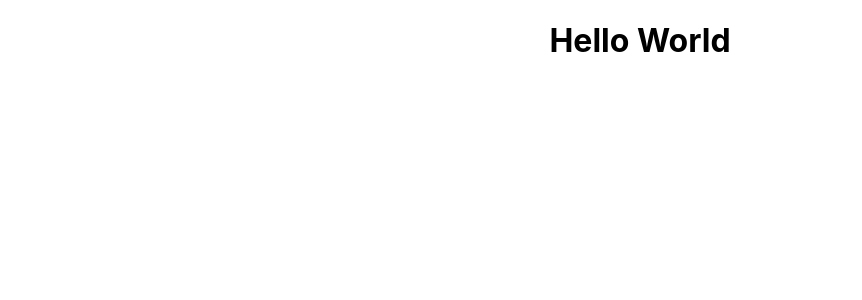
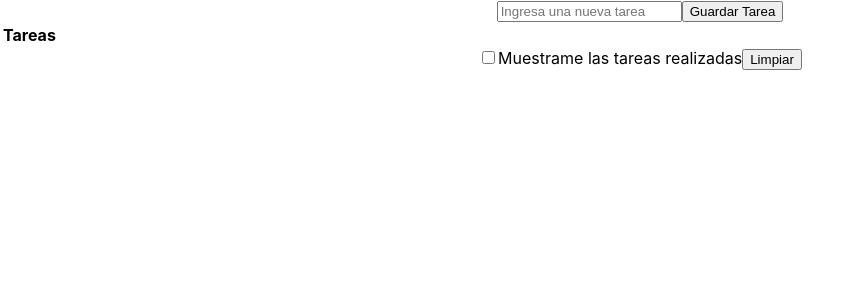
Before and after one commit to ja54312/APP_NOTES, a React (Create React App) app: page / in a window 1280 px wide. Shown: the top 300 px of the page, without its empty margins (0-862 px from the left). Built offline with nearby package versions, Linux system fonts and the light colour scheme.

Commit message:
logica inicial conlcuida

```diff
--- a/src/App.js
+++ b/src/App.js
@@ -1,9 +1,47 @@
-import './App.css';
+import { useState ,useEffect } from "react";
+import "./App.css";
+import TaskCreator from "./components/taskCreator";
+import TaskTable from "./components/taskTable";
+import VisibilityControl from "./components/VisibilityControl";
 
 function App() {
+  const [taskItems, setTaskItems] = useState([]);
+  const[showCompleted,setShowCompleted] = useState(false)
+
+  const createNewTask = (taskName) => {
+    if (!taskItems.find((task) => task.name === taskName)) {
+      setTaskItems([...taskItems, { name: taskName, done: false }]);
+    }
+  };
+
+  const toogleTask = task => {
+    setTaskItems(
+      taskItems.map(t => (t.name === task.name)?{...t,done:!t.done}:t)
+    )
+  }
+
+  const cleanTask = () => {
+    setTaskItems(taskItems.filter(task => !task.done))
+    setShowCompleted(false)
+  }
+
+  useEffect(()=>{
+    let data = localStorage.getItem('tasks')
+    if(data){
+      setTaskItems(JSON.parse(data))
+    }
+  },[])
+
+  useEffect(()=>{
+    localStorage.setItem('tasks',JSON.stringify(taskItems))
+  },[taskItems])
+
   return (
     <div className="App">
-      <h1>Hello World</h1>
+      <TaskCreator createNewTask={createNewTask} />
+      <TaskTable tasks={taskItems} toogleTask={toogleTask}/>
+       <VisibilityControl setShowCompleted={(checked) => setShowCompleted(checked)} cleanTask={cleanTask} isChecked={showCompleted}/>
+      {showCompleted && <TaskTable tasks={taskItems} toogleTask={toogleTask} showCompleted={showCompleted}/>}
     </div>
   );
 }
--- /dev/null
+++ b/src/components/VisibilityControl.js
@@ -0,0 +1,16 @@
+const VisibilityControl = ({setShowCompleted,cleanTask,isChecked}) => {
+
+    const handleDelete = () =>{
+        if(window.confirm('estas seguro?')){
+            cleanTask()
+        }
+    }
+    return(
+      <div>
+        <input type='checkbox' checked={isChecked} onChange={e=>setShowCompleted(e.target.checked)}/>{""}<label>Muestrame las tareas realizadas</label>
+        <button onClick={handleDelete}>Limpiar</button>
+      </div>
+    )
+}
+
+export default VisibilityControl
--- /dev/null
+++ b/src/components/taskCreator.js
@@ -0,0 +1,28 @@
+import { useState } from "react";
+
+const TaskCreator = ({ createNewTask }) => {
+  const [newTaskName, setNewTaskName] = useState("");
+
+  const handleSubmit = (e) => {
+    //para evitar el refrescar la pagina
+    e.preventDefault();
+    createNewTask(newTaskName);
+    //localStorage.setItem("task", newTaskName);
+    setNewTaskName("");
+  };
+
+  return (
+    <form onSubmit={handleSubmit}>
+      <input
+        type="text"
+        placeholder="Ingresa una nueva tarea"
+        value={newTaskName}
+        onChange={(e) => setNewTaskName(e.target.value)}
+      />
+
+      <button>Guardar Tarea</button>
+    </form>
+  );
+};
+
+export default TaskCreator;
--- /dev/null
+++ b/src/components/taskRow.js
@@ -0,0 +1,16 @@
+const TaskRow = ({task,toogleTask}) => {
+    return(
+        <tr>
+            <td>
+            {task.name}
+            <input
+                type='checkbox'
+                checked={task.done}
+                onChange={()=> toogleTask(task)}
+            />
+            </td>
+        </tr>
+    )
+}
+
+export default TaskRow
--- /dev/null
+++ b/src/components/taskTable.js
@@ -0,0 +1,33 @@
+import TaskRow from "./taskRow"
+
+const TaskTable = ({tasks,toogleTask,showCompleted = false}) => {
+
+    const taskTableRows = (doneValue) =>{
+
+
+        return(
+            tasks
+            .filter(task => task.done === doneValue)
+            .map((task) => (
+                <TaskRow task={task} key={task.name} toogleTask={toogleTask}/>
+            ))
+        )
+    }
+
+    return(
+        <table>
+        <thead>
+          <tr>
+            <th>Tareas</th>
+          </tr>
+        </thead>
+        <tbody>
+          {
+            taskTableRows(showCompleted)
+          }
+        </tbody>
+      </table>
+    )
+}
+
+export default TaskTable
--- a/src/index.js
+++ b/src/index.js
@@ -5,7 +5,5 @@ import App from './App';
 
 const root = ReactDOM.createRoot(document.getElementById('root'));
 root.render(
-  <React.StrictMode>
     <App />
-  </React.StrictMode>
 );
```
